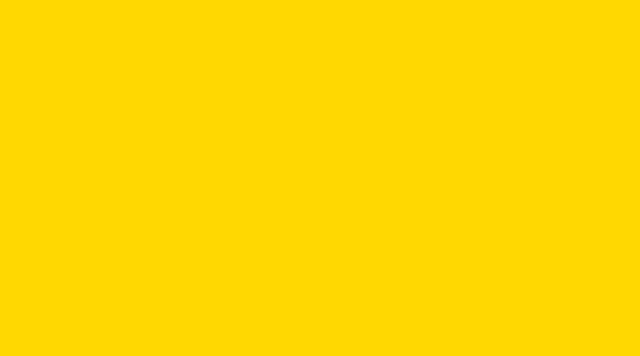
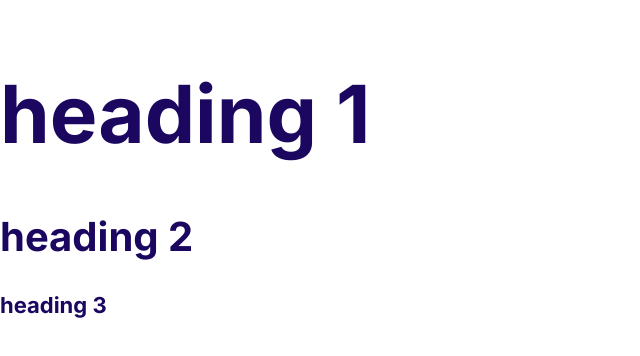
Before and after one commit to nima7774/moshify, a plain HTML site: page index.html in a window 1280 px wide. Shown: the whole page, without its empty margins (0-640 px from the left). Drawn offline with Linux system fonts and the light colour scheme.

Commit message:
difine style for the fonts.

```diff
--- a/CSS/style.css
+++ b/CSS/style.css
@@ -1,6 +1,49 @@
-/* TODO:...*/
-/* FIXME: */
+:root{
+    --color-primary:#2584ff;
+    --color-socondary:#00d9ff;
+    --color-accent:#ff3400;
+    --color-heading:#1b0760;
+    --color-body:#918ca4;
+}
+html{
+    font-size:62.5%;
+}
+body{
+    font-family:Inter,Arial,Helvetica,sans-serif;
+    color:var(--color-body);
+    font-size:2.4rem;
+    line-height:1.5;
+}
 
-body{
-    background-color: gold;
+h1,h2,h3{
+    color:var(--color-heading);
+    margin-bottom: 1rem;
 }
+h1{
+    font-size:7rem;
+}
+h2{
+    font-size:4rem;
+
+}
+h3{
+    font-size:3rem;
+    margin-bottom: 1rem;
+}
+p{
+    margin-top: 0;
+}
+@media screen and (min-width:1024px){
+    body{
+        font-size:1.8rem;
+    }
+    h1{
+        font-size:8rem;
+    }
+    h2{
+        font-size:4rem;
+    }
+    h3{
+        font-size:2.2rem;
+    }
+}
--- a/index.html
+++ b/index.html
@@ -4,10 +4,15 @@
     <meta charset="UTF-8">
     <meta name="viewport" content="width=device-width, initial-scale=1.0">
     <title>Document</title>
+    <link rel="preconnect" href="https://fonts.googleapis.com">
+<link rel="preconnect" href="https://fonts.gstatic.com" crossorigin>
+<link href="https://fonts.googleapis.com/css2?family=Inter:wght@400;700&display=swap" rel="stylesheet">
     <link rel="stylesheet" href="CSS/normalize.css">
     <link rel="stylesheet" href="CSS/style.css">
 </head>
 <body >
-    <div class="box"></div>
+    <h1>heading 1</h1>
+    <h2>heading 2</h2>
+    <h3>heading 3</h3>
 </body>
 </html>
```
Also changed, not shown: 1 other file.
